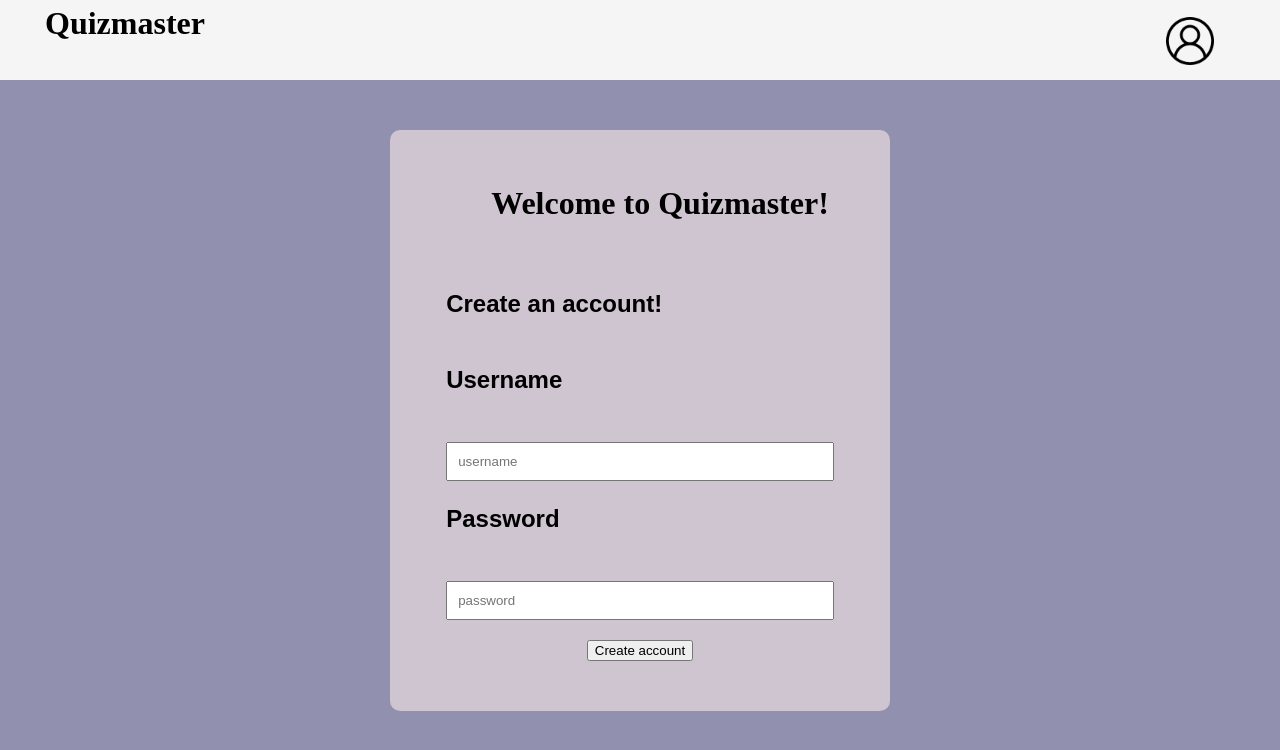
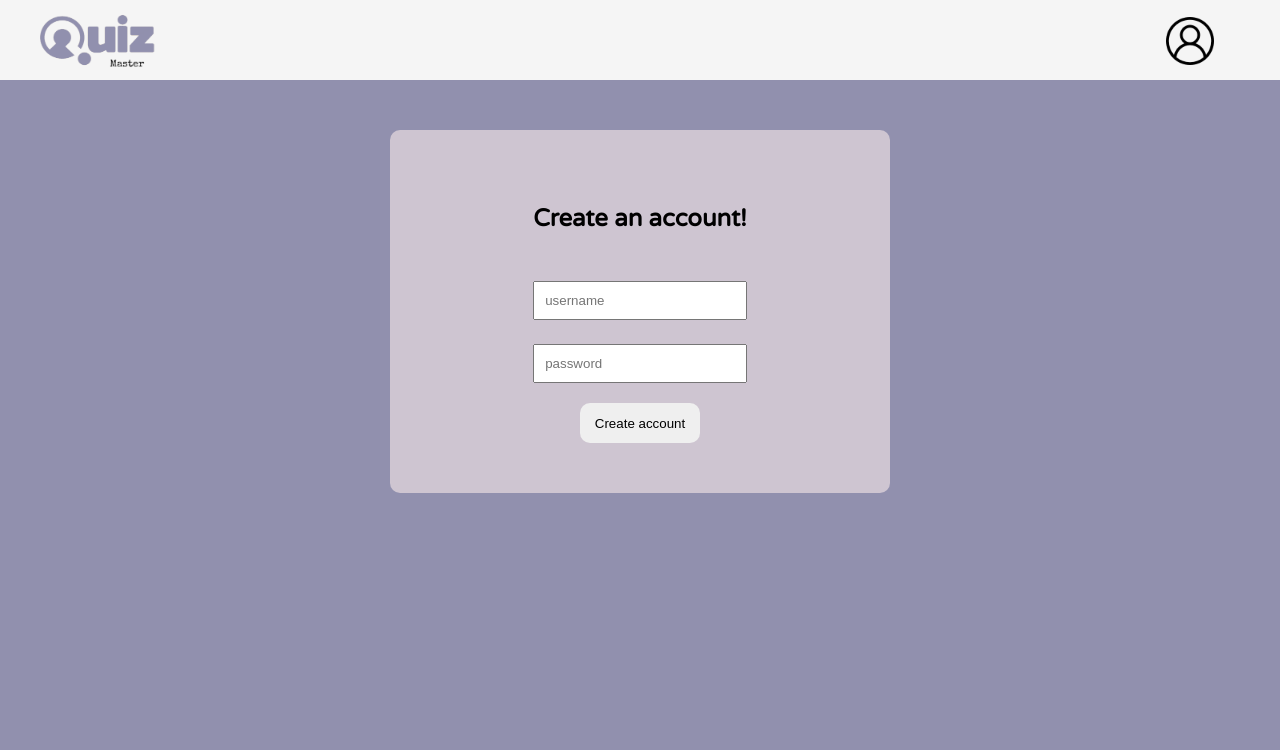
Before and after one commit to MaxErixon/FLORA, a PHP site: page /HTML/createAccount.html in a window 1280 px wide. Shown: the top 750 px of the page. Run offline with PHP 8.4, Linux system fonts and the light colour scheme.

Commit message:
Designed create-account

```diff
--- a/CSS/login.css
+++ b/CSS/login.css
@@ -114,3 +114,13 @@ p{
     margin-left: 5vh;
     font-family: 'Varela Round', sans-serif;
 }
+
+.submitBtn{
+
+    width: 15vh;
+    height: 5vh;
+    border-radius: 10px 10px 10px 10px;
+    border: none;
+    cursor: pointer;
+    appearance: none;
+}
--- a/HTML/createAccount.html
+++ b/HTML/createAccount.html
@@ -4,13 +4,15 @@
     <meta charset="UTF-8" />
     <meta http-equiv="X-UA-Compatible" content="IE=edge" />
     <meta name="viewport" content="width=device-width, initial-scale=1.0" />
+    <link rel="preconnect" href="https://fonts.googleapis.com">
+    <link rel="preconnect" href="https://fonts.gstatic.com" crossorigin>
+    <link href="https://fonts.googleapis.com/css2?family=Indie+Flower&family=Varela+Round&display=swap" rel="stylesheet">
     <link rel="stylesheet" href="../CSS/login.css" />
     <title>Login</title>
   </head>
   <body>
     <div class="header">
-      <!--Typsnitt Roboto-->
-      <h1>Quizmaster</h1>
+      <img src="../Images/Quiz-logo.png" class = "logo">
       <button id="icon-user">
         <img src="../Images/user.jpg" alt="buttonpng" />
       </button>
@@ -20,14 +22,10 @@
       <div id="login">
 
           <div class="loginform">
-            <h1>Welcome to Quizmaster!</h1>
-            <br />
             <h3>
              Create an account!
             </h3>
-            <h3>Username</h3>
             <input type="text" name="username" placeholder="username" />
-            <h3>Password</h3>
             <input type="password" name="password" placeholder="password" />
 
             <div class="buttonInfo">
```
